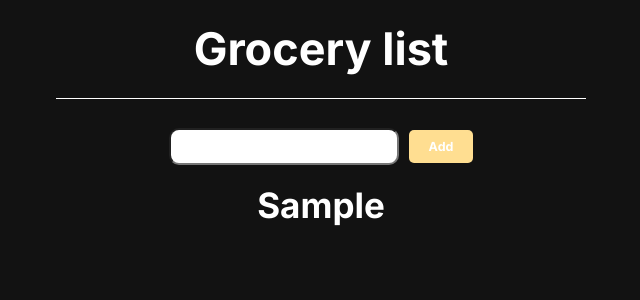
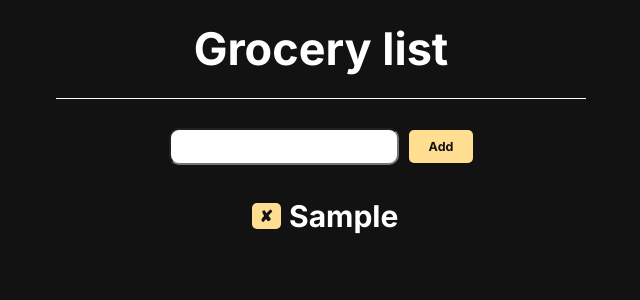
Before and after one commit to CodeLemons/cross-line, a React (Create React App) app: page / in a window 1280 px wide. Both pictures are taken after typing "Sample" into the empty fields and a click on the button "Add". Shown: the top 300 px of the page, without its empty margins (319-959 px from the left). Built offline with nearby package versions, Linux system fonts and the light colour scheme.

Commit message:
Changed the ontouch item to delete button because of some issues with how the items got removed from the list

```diff
--- a/src/Home.js
+++ b/src/Home.js
@@ -42,8 +42,12 @@ const Home = () => {
             <div className="item-list">
                 {list.map((listItems) => {
                     return (
-                        <li name={listItems.items} onTouchMove={removeItemFromArray} onClick={crossLine} key={listItems.uniqueId}>{listItems.items}</li>
+                        <li onClick={crossLine} key={listItems.uniqueId}>
+                            <button key={listItems.uniqueId} className="list-button" name={listItems.items} onClick={removeItemFromArray}>✘</button>
+                            {listItems.items}
+                        </li>
                     )
+
                 })}
             </div>
         </div>
--- a/src/index.css
+++ b/src/index.css
@@ -66,12 +66,15 @@ body {
 }
 
 .home-page li {
-  font-size: 35px;
+  font-size: 30px;
   cursor: pointer;
   list-style-type: none;
-  margin: auto;
-  padding: 10px;
   user-select: none;
+  display: flex;
+  align-items: center;
+  justify-content: center;
+  padding: 25px;
+
 }
 
 @keyframes crossed-line {
@@ -93,9 +96,9 @@ body {
 }
 
 .button-1 {
-  background-color: #FFDE91; /* Green */
+  background-color: #FFDE91;
   border: none;
-  color: white;
+  color: #121212;
   font-weight: bold;
   font-family: 'Inter';
   padding: 9px 20px;
@@ -119,3 +122,16 @@ input[type=text] {
   box-sizing: border-box;
   border-radius: 10px;
 }
+
+
+.list-button {
+  background-color: #FFDE91;
+  border: none;
+  color: #121212;
+  font-weight: bold;
+  font-family: 'Inter';
+  padding: 3.3px 8px;
+  margin: 4px 8px;
+  font-size: 16px;
+  border-radius: 5px;
+}
```
